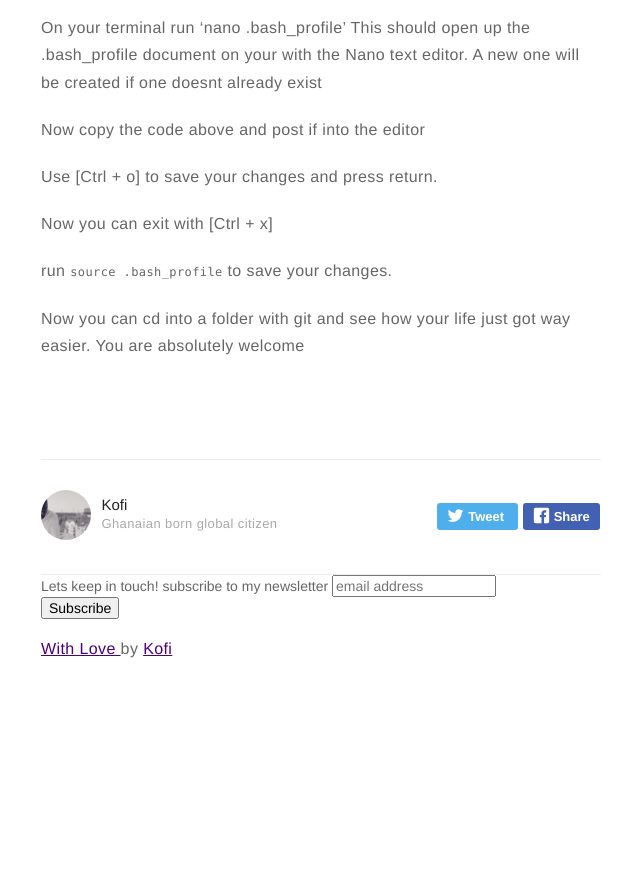
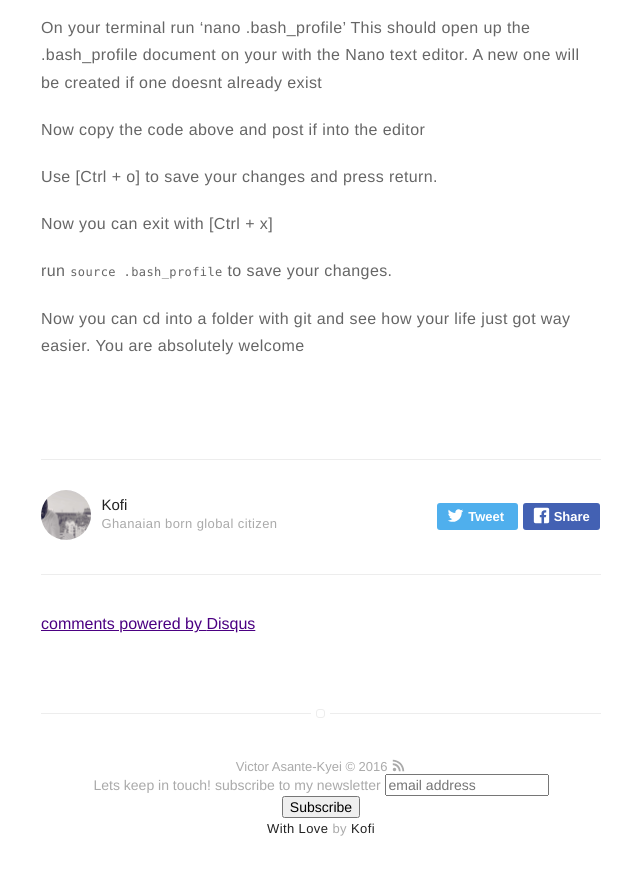
Before and after one commit to BruhKofi/bruhkofi.github.io, a Jekyll site: the page built from _posts/2016-11-26-how-to-install-git-autocomplete.markdown, in a window 1280 px wide and 900 px high, scrolled down 1194 px. Shown: the top 875 px of the window, without its empty margins (319-959 px from the left). Built offline with Jekyll 4.4.1, drawn with Linux system fonts in a browser that asks for light colours; comment, search, counter and statistics services are not loaded; before the commit the page ends 1877 px from its top, so only the background shows below that; some of the changed lines change nothing that is shown.

Commit message:
added disqus

```diff
--- a/_config.yml
+++ b/_config.yml
@@ -27,7 +27,7 @@
 # analytics-piwik-id: 1
 
 # if you don't want comments in your posts, set to false
-disqus: Tynnee
+disqus: vasnte
 
 # if you don't have any of social below, comment the line
 facebook: asantekyeivictor
--- a/_includes/disqus.html
+++ b/_includes/disqus.html
@@ -1,4 +1,4 @@
-<!--<section class="disqus">
+<section class="disqus">
     <div id="disqus_thread"></div>
     <script type="text/javascript">
 
--- a/_layouts/default.html
+++ b/_layouts/default.html
@@ -4,6 +4,13 @@
 <!DOCTYPE html>
 <html lang="en">
 <head>
+        <!-- Google Tag Manager -->
+    <script>(function(w,d,s,l,i){w[l]=w[l]||[];w[l].push({'gtm.start':
+    new Date().getTime(),event:'gtm.js'});var f=d.getElementsByTagName(s)[0],
+    j=d.createElement(s),dl=l!='dataLayer'?'&l='+l:'';j.async=true;j.src=
+    'https://www.googletagmanager.com/gtm.js?id='+i+dl;f.parentNode.insertBefore(j,f);
+    })(window,document,'script','dataLayer','GTM-583C6ZQ');</script>
+    <!-- End Google Tag Manager -->
 
     <meta charset="utf-8">
     <meta http-equiv=X-UA-Compatible content="IE=edge,chrome=1">
@@ -27,6 +34,10 @@
 
 </head>
 <body>
+        <!-- Google Tag Manager (noscript) -->
+    <noscript><iframe src="https://www.googletagmanager.com/ns.html?id=GTM-583C6ZQ"
+    height="0" width="0" style="display:none;visibility:hidden"></iframe></noscript>
+    <!-- End Google Tag Manager (noscript) -->
 
     <div class="wrapper-{% if site.width == "normal" %}normal{% elsif site.width == "large" %}large{% endif %}">
         {% if page.tag %}
--- a/_posts/2016-11-26-how-to-install-git-autocomplete.markdown
+++ b/_posts/2016-11-26-how-to-install-git-autocomplete.markdown
@@ -7,6 +7,7 @@
   - github
   - Web engineering
 blog: true
+comments: true
 author: kofi
 description: How to install Git bash-completion
 ---
```
